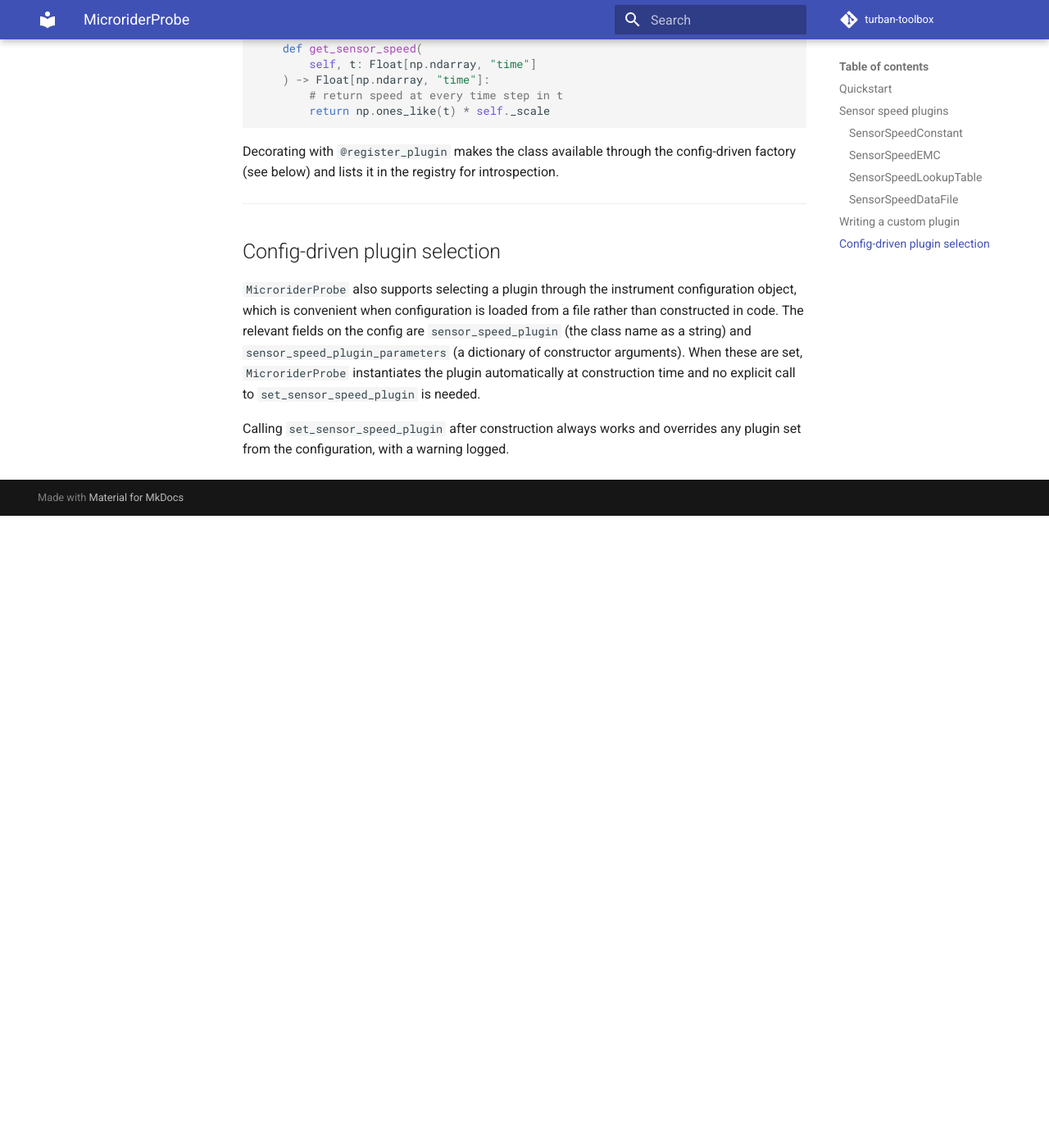
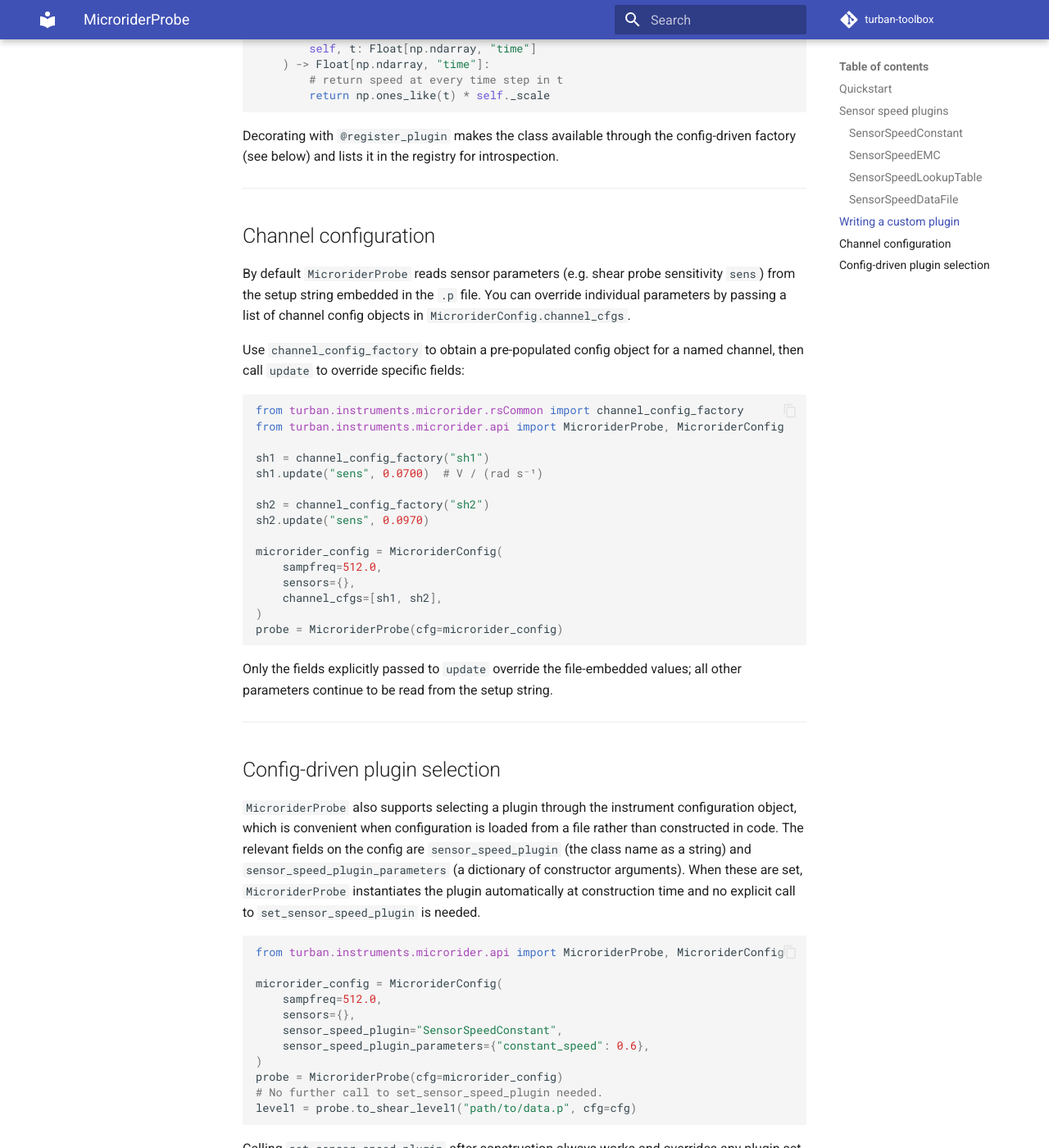
Before and after one commit to turban-toolbox/turban-toolbox, an MkDocs documentation site: the page built from docs/microrider.md, in a window 1280 px wide and 1400 px high, scrolled down 3606 px. Shown: the whole window at 82% size. Built offline with MkDocs 1.6.1 and Material for MkDocs 9.7.7, drawn with Linux system fonts in a browser that asks for light colours; comment, search, counter and statistics services are not loaded; before the commit the page ends 4235 px from its top, so only the background shows below that; some of the changed text lies outside the part shown.

Commit message:
Updates documentation reflecting changes in sensorspeed branch

````diff
--- a/docs/microrider.md
+++ b/docs/microrider.md
@@ -10,8 +10,7 @@
 
 ```python
 import turban.instruments.microrider.sensorspeedplugins as plugins
-from turban.instruments.microrider.api import MicroriderProbe
-from turban.instruments.generic.config import InstrumentConfig
+from turban.instruments.microrider.api import MicroriderProbe, MicroriderConfig
 from turban.process.shear.api import ShearConfig
 
 # Processing configuration
@@ -36,14 +35,14 @@
 )
 
 # Instrument configuration
-microrider_config = InstrumentConfig(sampfreq=512.0, sensors={})
+microrider_config = MicroriderConfig(sampfreq=512.0, sensors={})
 
-# Create the sonde and attach a sensor speed plugin
-sonde = MicroriderProbe(cfg=microrider_config)
-sonde.set_sensor_speed_plugin(plugins.SensorSpeedConstant(constant_speed=0.6))
+# Create the probe and attach a sensor speed plugin
+probe = MicroriderProbe(cfg=microrider_config)
+probe.set_sensor_speed_plugin(plugins.SensorSpeedConstant(constant_speed=0.6))
 
 # Convert the .p file to ShearLevel1
-level1 = sonde.to_shear_level1("path/to/data.p", cfg=cfg)
+level1 = probe.to_shear_level1("path/to/data.p", cfg=cfg)
 ```
 
 `level1` is a `ShearLevel1` instance containing:
@@ -77,7 +76,7 @@
 
 ```python
 plugin = plugins.SensorSpeedConstant(constant_speed=0.6)  # 0.6 m/s
-sonde.set_sensor_speed_plugin(plugin)
+probe.set_sensor_speed_plugin(plugin)
 ```
 
 | Parameter | Type | Description |
@@ -93,7 +92,7 @@
 
 ```python
 plugin = plugins.SensorSpeedEMC()
-sonde.set_sensor_speed_plugin(plugin)
+probe.set_sensor_speed_plugin(plugin)
 ```
 
 ### `SensorSpeedLookupTable`
@@ -106,7 +105,7 @@
 
 plugin = plugins.SensorSpeedLookupTable()
 plugin.from_timeseries(t=time_array, U=speed_array)
-sonde.set_sensor_speed_plugin(plugin)
+probe.set_sensor_speed_plugin(plugin)
 ```
 
 | Method | Arguments | Description |
@@ -122,7 +121,7 @@
 
 ```python
 plugin = plugins.SensorSpeedDataFile(filename="path/to/speed.txt")
-sonde.set_sensor_speed_plugin(plugin)
+probe.set_sensor_speed_plugin(plugin)
 ```
 
 The file format expected by `numpy.loadtxt`:
@@ -174,6 +173,38 @@
 
 ---
 
+## Channel configuration
+
+By default `MicroriderProbe` reads sensor parameters (e.g. shear probe sensitivity `sens`)
+from the setup string embedded in the `.p` file. You can override individual parameters by
+passing a list of channel config objects in `MicroriderConfig.channel_cfgs`.
+
+Use `channel_config_factory` to obtain a pre-populated config object for a named channel,
+then call `update` to override specific fields:
+
+```python
+from turban.instruments.microrider.rsCommon import channel_config_factory
+from turban.instruments.microrider.api import MicroriderProbe, MicroriderConfig
+
+sh1 = channel_config_factory("sh1")
+sh1.update("sens", 0.0700)  # V / (rad s⁻¹)
+
+sh2 = channel_config_factory("sh2")
+sh2.update("sens", 0.0970)
+
+microrider_config = MicroriderConfig(
+    sampfreq=512.0,
+    sensors={},
+    channel_cfgs=[sh1, sh2],
+)
+probe = MicroriderProbe(cfg=microrider_config)
+```
+
+Only the fields explicitly passed to `update` override the file-embedded values; all
+other parameters continue to be read from the setup string.
+
+---
+
 ## Config-driven plugin selection
 
 `MicroriderProbe` also supports selecting a plugin through the instrument configuration
@@ -183,5 +214,19 @@
 arguments). When these are set, `MicroriderProbe` instantiates the plugin automatically
 at construction time and no explicit call to `set_sensor_speed_plugin` is needed.
 
+```python
+from turban.instruments.microrider.api import MicroriderProbe, MicroriderConfig
+
+microrider_config = MicroriderConfig(
+    sampfreq=512.0,
+    sensors={},
+    sensor_speed_plugin="SensorSpeedConstant",
+    sensor_speed_plugin_parameters={"constant_speed": 0.6},
+)
+probe = MicroriderProbe(cfg=microrider_config)
+# No further call to set_sensor_speed_plugin needed.
+level1 = probe.to_shear_level1("path/to/data.p", cfg=cfg)
+```
+
 Calling `set_sensor_speed_plugin` after construction always works and overrides any
 plugin set from the configuration, with a warning logged.
````
